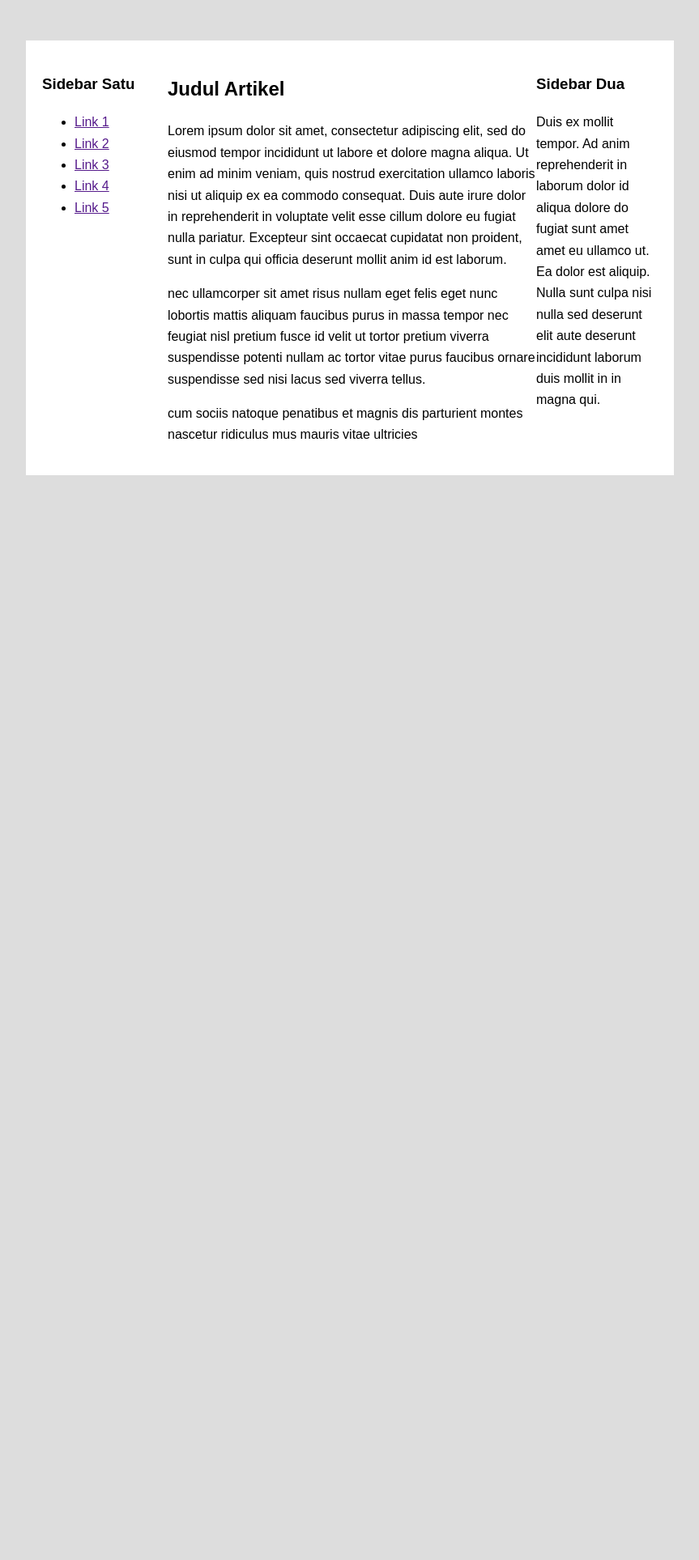
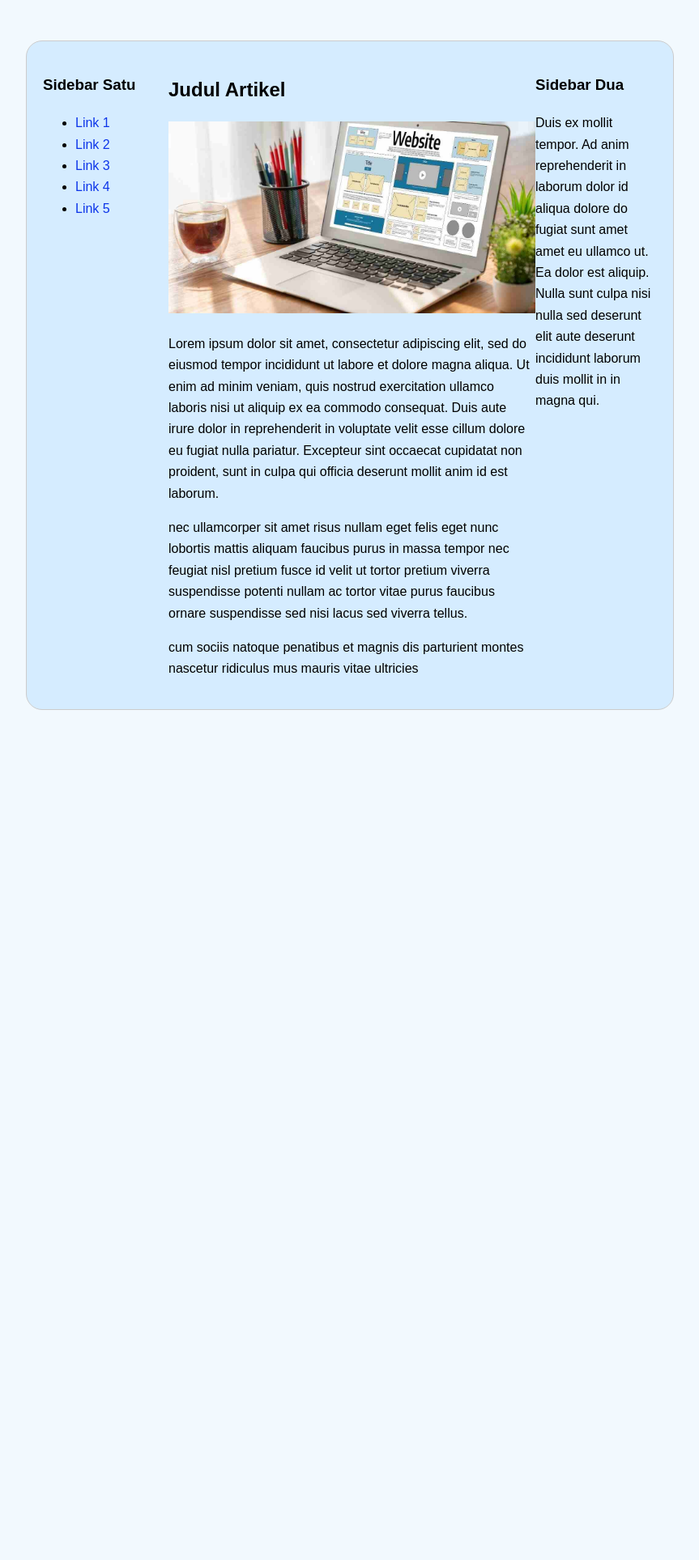
Before and after one commit to ghazwanz/desprogweb, a PHP site: page /flexbox.html in a window 1280 px wide. Shown: the whole page at 81% size, without its empty margins (208-1071 px from the left). Before the commit the page ends 587 px from the top, so only its background shows below. Run offline with PHP 8.4, Linux system fonts and the light colour scheme.

Commit message:
Jobsheet 2 Tugas 2 kustomisasi pewarnaan dan gambar

```diff
--- a/jobsheet2/flexbox.html
+++ b/jobsheet2/flexbox.html
@@ -11,6 +11,7 @@
     <div class="container-satu">
         <div class="kolom-utama">
             <h2>Judul Artikel</h2>
+            <img src="./img/tugas-2-image.jpg" class="image" alt="">
             <p>Lorem ipsum dolor sit amet, consectetur adipiscing elit, sed do eiusmod tempor incididunt ut labore
                 et dolore magna aliqua. Ut enim ad minim veniam, quis nostrud exercitation ullamco laboris nisi ut
                 aliquip ex ea commodo consequat. Duis aute irure dolor in reprehenderit in voluptate velit esse
@@ -30,7 +31,7 @@
                 <li><a href="">Link 1</a></li>
                 <li><a href="">Link 2</a></li>
                 <li><a href="">Link 3</a></li>
-                <li><a href="">Link 4</a></LI>
+                <li><a href="">Link 4</a></li>
                 <li><a href="">Link 5</a></li>
             </ul>
         </div>
--- a/jobsheet2/style1.css
+++ b/jobsheet2/style1.css
@@ -1,11 +1,12 @@
-html, body {
+html,
+body {
     margin: 0;
     padding: 0;
 }
 
 body {
     font-family: Arial, Helvetica, sans-serif;
-    background-color: #ddd;
+    background-color: #f2f9fe;
     Line-height: 1.65;
     padding-bottom: 1000px;
 }
@@ -13,10 +14,12 @@ body {
 .container-satu{
     width: 800px;
     margin: 50px auto;
-    background-color: #fff;
+    background-color: #d5ecff;
     padding: 20px;
     box-sizing: border-box;
     display: flex;
+    border-radius: 20px;
+    border: solid 1px #ccc;
 }
 
 .sidebar-satu{
@@ -24,6 +27,21 @@ body {
     flex:0 0 155px;
 }
 
+.sidebar-satu a{
+    text-decoration: none;
+    color: #0d35e9;
+    transition: all 0.3s ease;
+}
+
+.sidebar-satu a:hover{
+    color: #032d5e;
+}
+
+
 .sidebar-dua{
     flex:0 0 150px;
 }
+
+.image{
+    width: 100%;
+}
```
Also changed, not shown: jobsheet2/img/tugas-2-image.jpg (added).
